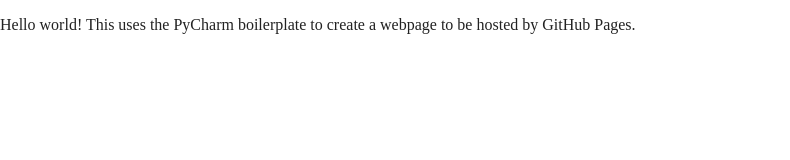
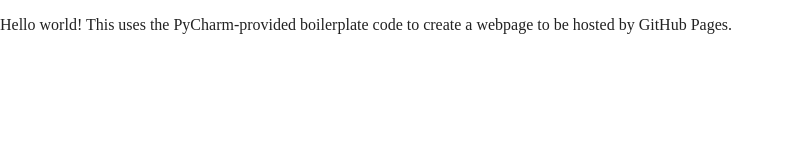
Before and after one commit to MikeSzabla/pages_boilerplate, a website built with Parcel: page index.html in a window 1280 px wide. Shown: the whole page, without its empty margins (0-790 px from the left). Built offline with nearby package versions, Linux system fonts and the light colour scheme.

Commit message:
edits text on the index.html page

```diff
--- a/index.html
+++ b/index.html
@@ -25,7 +25,7 @@
 <body>
 
   <!-- Add your site or application content here -->
-  <p>Hello world! This uses the PyCharm boilerplate to create a webpage to be hosted by GitHub Pages.</p>
+  <p>Hello world! This uses the PyCharm-provided boilerplate code to create a webpage to be hosted by GitHub Pages.</p>
   <script src="js/vendor/modernizr-3.11.2.min.js"></script>
   <script src="js/plugins.js"></script>
   <script src="js/main.js"></script>
```
